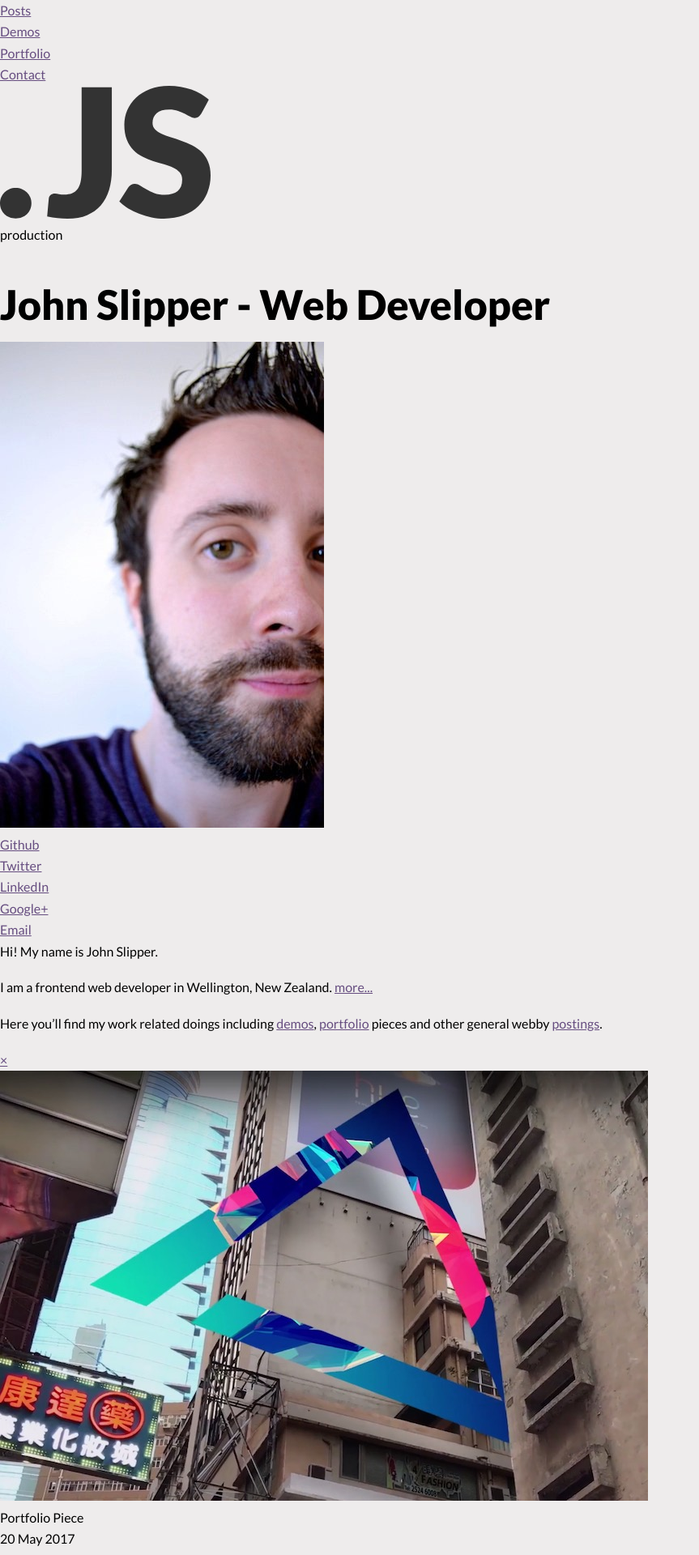
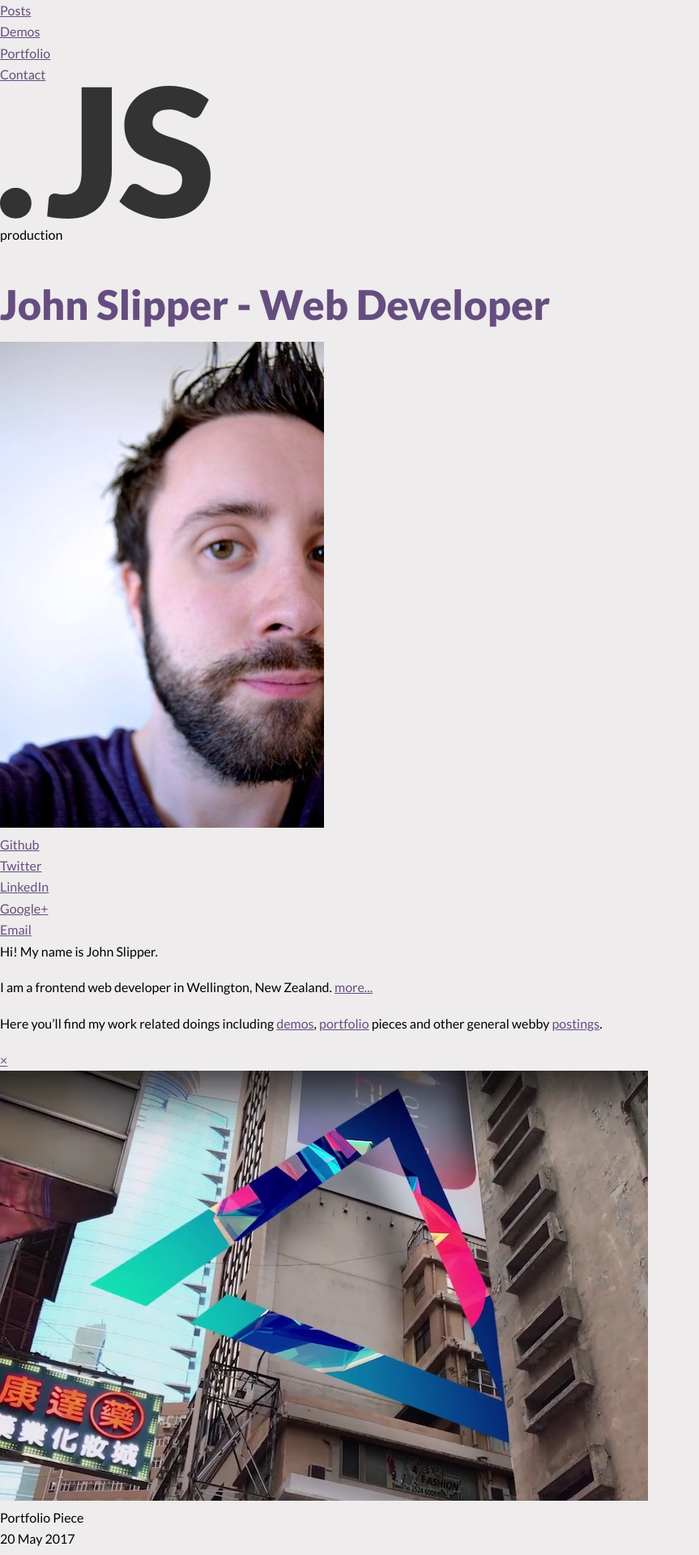
Before and after one commit to johnslipper/johnslipper.github.io, a Jekyll site: the page built from index.html, in a window 1280 px wide. Shown: the top 1920 px of the page at 81% size, without its empty margins (0-863 px from the left). Built offline with Jekyll 4.4.1, drawn with Linux system fonts in a browser that asks for light colours.

Commit message:
Heading color variable and heading class overrides

```diff
--- a/_sass/_typeography.scss
+++ b/_sass/_typeography.scss
@@ -10,29 +10,36 @@ h5 {
     margin: 2.75rem 0 1.05rem;
     font-weight: var(--heading-font-weight);
     line-height: var(--heading-line-height);
+    color: var(--heading-color);
 }
 
-h1 {
+h1,
+.h1 {
     margin-top: 0;
     font-size: 4.209em;
 }
 
-h2 {
+h2,
+.h2 {
     font-size: 3.157em;
 }
 
-h3 {
+h3,
+.h3 {
     font-size: 2.369em;
 }
 
-h4 {
+h4,
+.h4 {
     font-size: 1.777em;
 }
 
-h5 {
+h5,
+.h5 {
     font-size: 1.333em;
 }
 
-small {
+small,
+.small {
     font-size: 0.75em;
 }
--- a/_sass/_variables.scss
+++ b/_sass/_variables.scss
@@ -10,6 +10,7 @@
 
     --heading-line-height: 1.15;
     --heading-font-weight: 900;
+    @include defineColorVariable(--heading-color, primary, mediumDark);
 
     @include defineColorVariable(--link-color, primary, mediumDark);
 }
```
